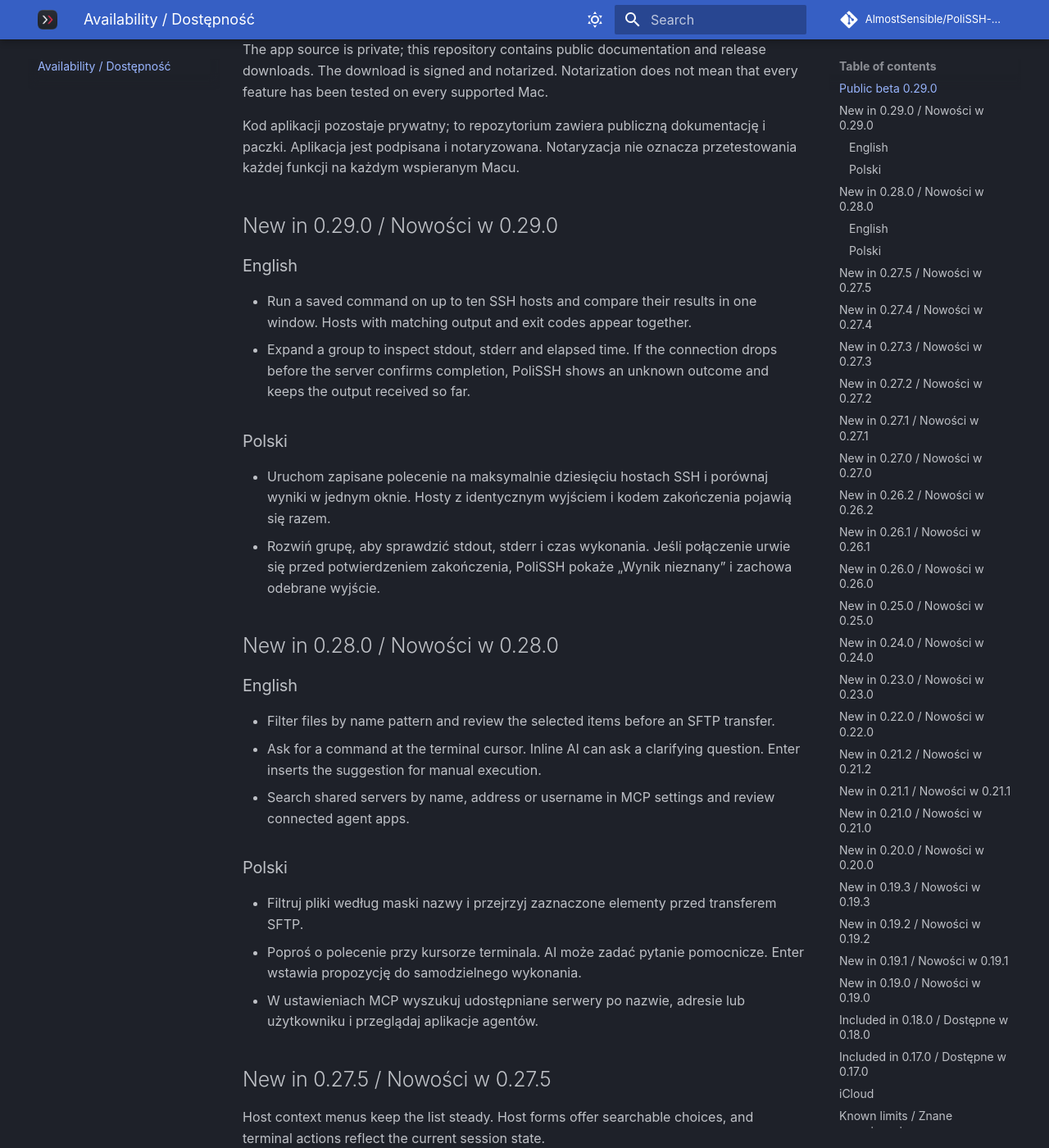
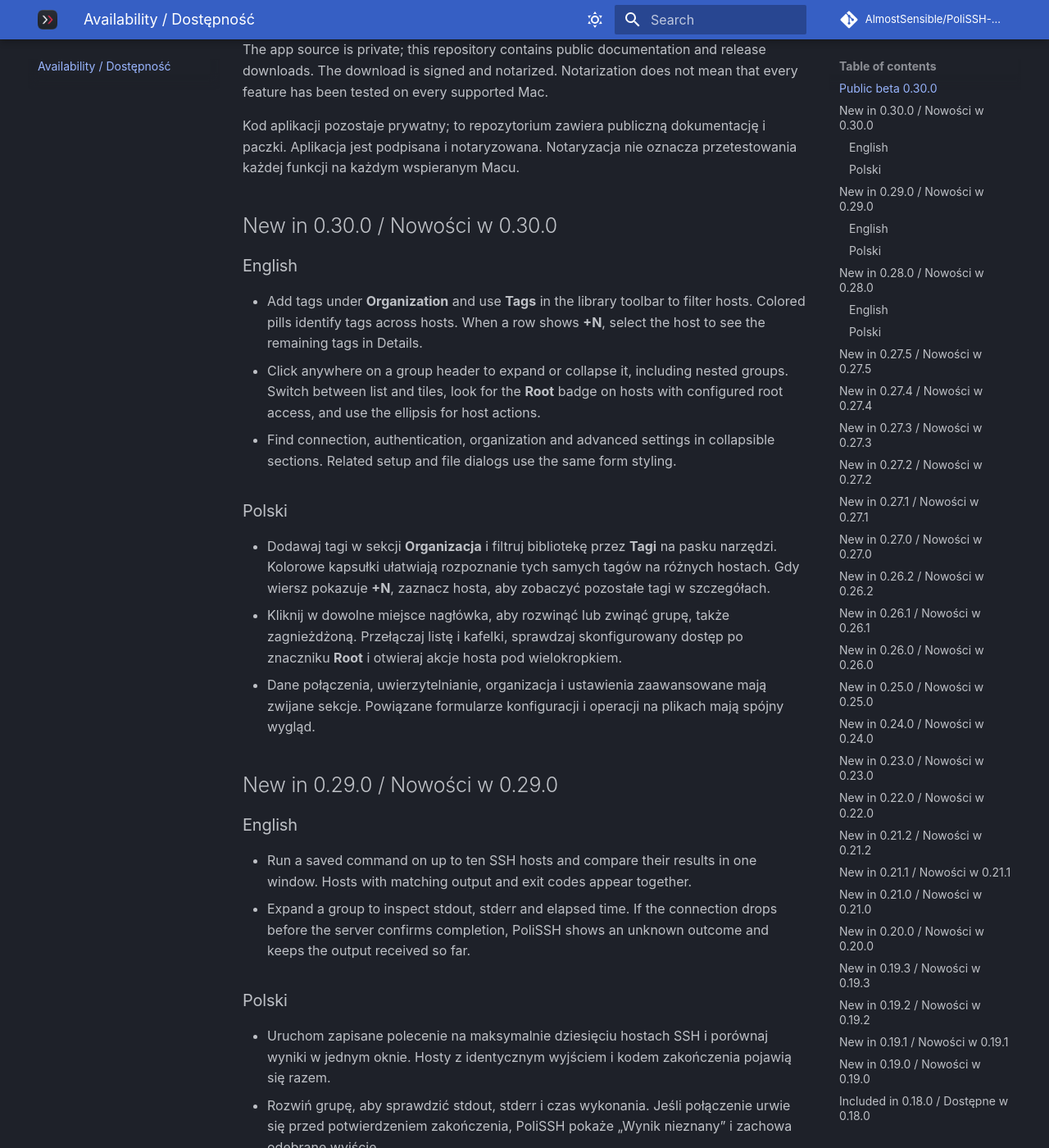
Before and after one commit to AlmostSensible/PoliSSH-docs, an MkDocs documentation site: the page built from docs/status.md, in a window 1280 px wide and 1400 px high, scrolled down 467 px. Shown: the whole window at 82% size. Built offline with MkDocs 1.6.1 and Material for MkDocs 9.7.7, drawn with Linux system fonts in a browser that asks for light colours; comment, search, counter and statistics services are not loaded; some of the changed text lies outside the part shown.

Commit message:
Document PoliSSH 0.30.0

```diff
--- a/docs/status.md
+++ b/docs/status.md
@@ -1,14 +1,28 @@
 # Availability / Dostępność
 
-## Public beta 0.29.0
+## Public beta 0.30.0
 
-For Apple Silicon Macs (M1 or later), macOS 14+. Intel is not supported by the current ZIP. No App Store or TestFlight is required. [Download](https://github.com/AlmostSensible/PoliSSH-docs/releases/download/v0.29.0/PoliSSH-0.29.0-arm64.zip), extract and copy the app to Applications. Updates are available from the PoliSSH menu. Version 0.16.1 and earlier require this one-time manual installation.
+For Apple Silicon Macs (M1 or later), macOS 14+. Intel is not supported by the current ZIP. No App Store or TestFlight is required. [Download](https://github.com/AlmostSensible/PoliSSH-docs/releases/download/v0.30.0/PoliSSH-0.30.0-arm64.zip), extract and copy the app to Applications. Updates are available from the PoliSSH menu. Version 0.16.1 and earlier require this one-time manual installation.
 
-Dla Maców z Apple Silicon (M1 lub nowszym), macOS 14+. Obecna paczka nie obsługuje procesorów Intel. Nie wymaga App Store ani TestFlight. [Pobierz](https://github.com/AlmostSensible/PoliSSH-docs/releases/download/v0.29.0/PoliSSH-0.29.0-arm64.zip), rozpakuj i przenieś aplikację do Aplikacji. Aktualizacje są w menu PoliSSH. Wersje 0.16.1 i starsze wymagają jednorazowej instalacji ręcznej.
+Dla Maców z Apple Silicon (M1 lub nowszym), macOS 14+. Obecna paczka nie obsługuje procesorów Intel. Nie wymaga App Store ani TestFlight. [Pobierz](https://github.com/AlmostSensible/PoliSSH-docs/releases/download/v0.30.0/PoliSSH-0.30.0-arm64.zip), rozpakuj i przenieś aplikację do Aplikacji. Aktualizacje są w menu PoliSSH. Wersje 0.16.1 i starsze wymagają jednorazowej instalacji ręcznej.
 
 The app source is private; this repository contains public documentation and release downloads. The download is signed and notarized. Notarization does not mean that every feature has been tested on every supported Mac.
 
 Kod aplikacji pozostaje prywatny; to repozytorium zawiera publiczną dokumentację i paczki. Aplikacja jest podpisana i notaryzowana. Notaryzacja nie oznacza przetestowania każdej funkcji na każdym wspieranym Macu.
+
+## New in 0.30.0 / Nowości w 0.30.0
+
+### English
+
+- Add tags under **Organization** and use **Tags** in the library toolbar to filter hosts. Colored pills identify tags across hosts. When a row shows **+N**, select the host to see the remaining tags in Details.
+- Click anywhere on a group header to expand or collapse it, including nested groups. Switch between list and tiles, look for the **Root** badge on hosts with configured root access, and use the ellipsis for host actions.
+- Find connection, authentication, organization and advanced settings in collapsible sections. Related setup and file dialogs use the same form styling.
+
+### Polski
+
+- Dodawaj tagi w sekcji **Organizacja** i filtruj bibliotekę przez **Tagi** na pasku narzędzi. Kolorowe kapsułki ułatwiają rozpoznanie tych samych tagów na różnych hostach. Gdy wiersz pokazuje **+N**, zaznacz hosta, aby zobaczyć pozostałe tagi w szczegółach.
+- Kliknij w dowolne miejsce nagłówka, aby rozwinąć lub zwinąć grupę, także zagnieżdżoną. Przełączaj listę i kafelki, sprawdzaj skonfigurowany dostęp po znaczniku **Root** i otwieraj akcje hosta pod wielokropkiem.
+- Dane połączenia, uwierzytelnianie, organizacja i ustawienia zaawansowane mają zwijane sekcje. Powiązane formularze konfiguracji i operacji na plikach mają spójny wygląd.
 
 ## New in 0.29.0 / Nowości w 0.29.0
 
```
Also changed, not shown: docs/en/guide.md (+3 -1 lines), docs/index.md (+1 -1 lines), docs/licenses.md (+1 -1 lines), docs/pl/guide.md (+3 -1 lines), docs/releases.md (+14 -0 lines).
